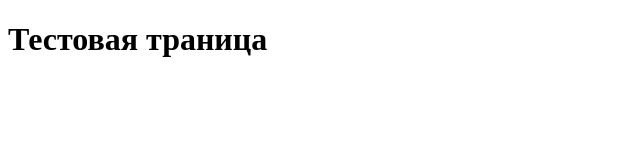
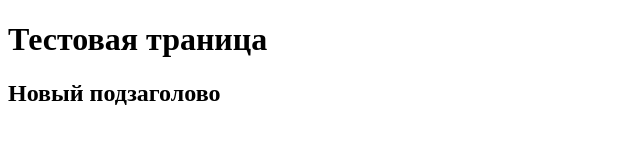
Before and after one commit to Tabby8462/skillbox, a plain HTML site: page info.html in a window 1280 px wide. Shown: the whole page, without its empty margins (0-640 px from the left). Drawn offline with Linux system fonts and the light colour scheme.

Commit message:
subgeader added to info.html

```diff
--- a/info.html
+++ b/info.html
@@ -8,5 +8,6 @@
 </head>
 <body>
 <h1>Тестовая траница</h1>
+<h2>Новый подзаголово</h2>
 </body>
 </html>
```
